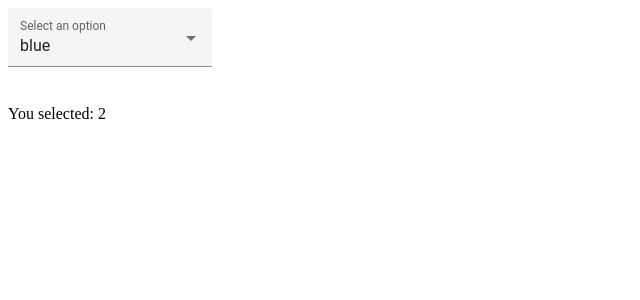
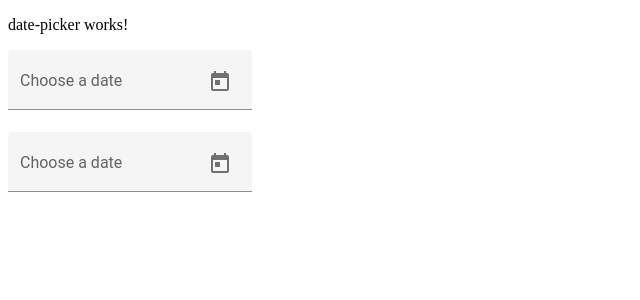
Before and after one commit to Tonyfilho/angularMaterialDemo, an Angular app: page / in a window 1280 px wide. Shown: the top 300 px of the page, without its empty margins (0-640 px from the left). Built offline with nearby package versions, Linux system fonts and the light colour scheme.

Commit message:
Material DatePicker

```diff
--- a/src/app/app.component.html
+++ b/src/app/app.component.html
@@ -1,5 +1,6 @@
 <section class="example-section">
 <!-- <app-checkbox></app-checkbox> -->
 <!-- <app-radio-buttons></app-radio-buttons> -->
-<app-selects></app-selects>
+<!-- <app-selects></app-selects> -->
+<app-date-picker></app-date-picker>
 </section>
--- a/src/app/app.component.ts
+++ b/src/app/app.component.ts
@@ -8,4 +8,5 @@ import { Component } from '@angular/core';
 export class AppComponent {
   title = 'angularMaterialDemo';
 
+
 }
--- /dev/null
+++ b/src/app/date-picker/date-picker.component.html
@@ -0,0 +1,14 @@
+<p>date-picker works!</p>
+<mat-form-field appearance="fill">
+  <mat-label>Choose a date</mat-label>
+  <input matInput [matDatepicker]="datePick" (click)="onClick()" [(ngModel)]="date">
+  <mat-datepicker-toggle matSuffix [for]="datePick"></mat-datepicker-toggle>
+  <mat-datepicker #datePick></mat-datepicker>
+</mat-form-field>
+<br>
+<mat-form-field appearance="fill">
+  <mat-label>Choose a date</mat-label>
+  <input matInput [matDatepicker]="picker">
+  <mat-datepicker-toggle matSuffix [for]="picker"></mat-datepicker-toggle>
+  <mat-datepicker #picker></mat-datepicker>
+</mat-form-field>
--- /dev/null
+++ b/src/app/date-picker/date-picker.component.ts
@@ -0,0 +1,17 @@
+import { Component, OnInit } from '@angular/core';
+
+@Component({
+  selector: 'app-date-picker',
+  templateUrl: './date-picker.component.html',
+  styleUrls: ['./date-picker.component.css']
+})
+export class DatePickerComponent implements OnInit {
+  date: string;
+  constructor() { }
+
+  ngOnInit(): void {
+  }
+   onClick(){
+    console.log(this.date);
+   }
+}
```
Also changed, not shown: src/app/app.module.ts (+15 -1 lines), src/app/date-picker/date-picker.component.css (added), 1 other file (tests, documents, lock files or other folders).
